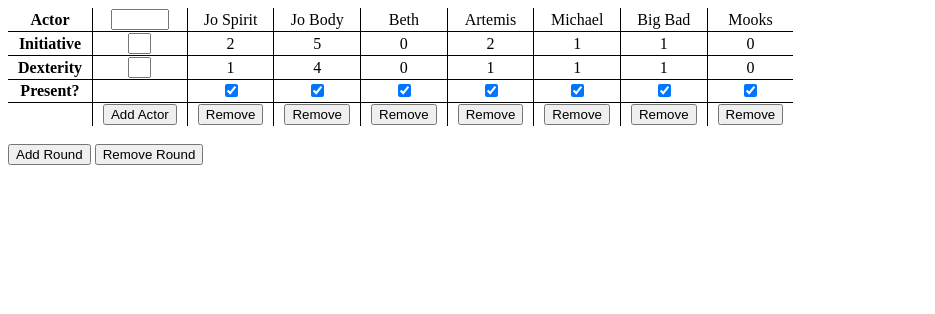
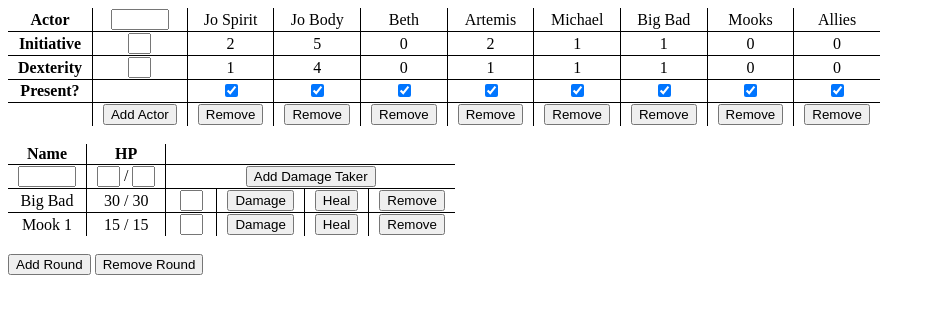
Before and after one commit to bobbysue/white-lies-initiative, a plain HTML site: page index.html in a window 1280 px wide. Shown: the whole page, without its empty margins (0-935 px from the left). Drawn offline with Linux system fonts and the light colour scheme.

Commit message:
Add damage tracker

```diff
--- a/index.html
+++ b/index.html
@@ -9,7 +9,7 @@
 <table id="actorTable">
   <tr>
     <td><b> Actor </b></td>
-    <td><input type='text' id='newName' style='width: 50px'>
+    <td><input type='text' id='newActorName' style='width: 50px'>
   </tr>
   <tr>
     <td><b> Initiative </b></td>
@@ -30,6 +30,19 @@
 </table>
 <br>
 
+<table id="damageTable">
+  <tr>
+    <td><b> Name </b></td>
+    <td><b> HP </b></td>
+    <td></td>
+  </tr>
+  <tr>
+    <td><input type='text' id='newDamageTakerName' style='width: 50px'></td>
+    <td><input type='text' id='newHP'> / <input type='text' id='newMaxHP'></td>
+    <td colspan=4><button type="button" onclick="addDamageTaker()">Add Damage Taker</button></td>
+</table>
+<br>
+
 <button type="button" onclick="addRound()">Add Round</button>
 <button type="button" onclick="removeRound()">Remove Round</button>
 
--- a/main.js
+++ b/main.js
@@ -1,5 +1,6 @@
 currentRound = 0;
 lastActorId = 0;
+lastDamageTakerId = 0;
 
 actors = [
   new Actor("Jo Spirit", 2, 1),
@@ -8,17 +9,34 @@ actors = [
   new Actor("Artemis", 2, 1),
   new Actor("Michael", 1, 1),
   new Actor("Big Bad", 1, 1),
-  new Actor("Mooks", 0, 0)
+  new Actor("Mooks", 0, 0),
+  new Actor("Allies", 0, 0)
+];
+
+damageTakers = [
+  new DamageTaker("Big Bad", 30, 30),
+  new DamageTaker("Mook 1", 15, 15)
 ];
 
 window.onload=function() {
   for (var i = 0; i < actors.length; i++) {
-    addActorToTable(actors[i], i)
+    addActorToTable(actors[i])
+  }
+  for (i = 0; i < damageTakers.length; i++) {
+    addDamageTakerToTable(damageTakers[i])
   }
 }
 
 function d20() {
   return 1 + Math.floor(Math.random() * 20);
+}
+
+function DamageTaker(name, HP, maxHP) {
+  this.name = name;
+  this.HP = HP;
+  this.maxHP = maxHP;
+  this.id = lastDamageTakerId;
+  lastDamageTakerId += 1;
 }
 
 function Actor(name, initiative, dexterity) {
@@ -83,7 +101,7 @@ function removeRound() {
 }
 
 function addActor() {
-  var name = document.getElementById("newName").value;
+  var name = document.getElementById("newActorName").value;
   if (name === "") {
     name = "No name";
   }
@@ -103,7 +121,7 @@ function addActor() {
 function addActorToTable(actor) {
   var table = document.getElementById("actorTable");
   actor.column = table.rows[0].cells.length;
-  var cell = table.rows[0].insertCell().innerHTML = actor.name;
+  table.rows[0].insertCell().innerHTML = actor.name;
   table.rows[1].insertCell().innerHTML = actor.initiative;
   table.rows[2].insertCell().innerHTML = actor.dexterity;
   var checkbox = document.createElement('input');
@@ -113,8 +131,92 @@ function addActorToTable(actor) {
   table.rows[3].insertCell().innerHTML = '<input type="checkbox" id="' + checkbox.id + '">';
   document.getElementById(checkbox.id).checked = true;
   var button = document.createElement('button');
-  button.id = actor.id + " remove";
+  button.id = actor.id + " remove actor";
   table.rows[4].insertCell().innerHTML = '<button type="button" onclick="removeActor(' + actor.id + ')" id="' + button.id + '">Remove</button>';
+}
+
+function addDamageTaker() {
+  var name = document.getElementById("newDamageTakerName").value;
+  if (name === "") {
+    name = "No name";
+  }
+
+  var maxHP = parseInt(document.getElementById("newMaxHP").value);
+  var HP = parseInt(document.getElementById("newHP").value);
+  if (isNaN(maxHP) && isNaN(HP)) {
+    maxHP = 0;
+    HP = maxHP
+  } else if (isNaN(HP)) {
+    HP = maxHP;
+  } else if (isNaN(maxHP)) {
+    maxHP = HP
+  }
+  var damageTaker = new DamageTaker(name, HP, maxHP)
+  damageTakers.push(damageTaker);
+  addDamageTakerToTable(damageTaker);
+}
+
+function addDamageTakerToTable(damageTaker) {
+  var table = document.getElementById("damageTable");
+  table.insertRow()
+  damageTaker.row = table.rows.length - 1;
+  table.rows[damageTaker.row].insertCell().innerHTML = damageTaker.name;
+  table.rows[damageTaker.row].insertCell().innerHTML = damageTaker.HP + ' / ' + damageTaker.maxHP;
+  var HPText = document.createElement('text');
+  HPText.id = damageTaker.id + " HP change";
+  table.rows[damageTaker.row].insertCell().innerHTML = '<input type="text" id="' + HPText.id + '">';
+  var damageButton = document.createElement('button');
+  damageButton.id = damageTaker.id + " damage";
+  table.rows[damageTaker.row].insertCell().innerHTML = '<button type="button" onclick="damage(' + damageTaker.id + ', false)" id="' + damageButton.id + '">Damage</button>';
+  var healButton = document.createElement('button');
+  healButton.id = damageTaker.id + " heal";
+  table.rows[damageTaker.row].insertCell().innerHTML = '<button type="button" onclick="damage(' + damageTaker.id + ', true)" id="' + healButton.id + '">Heal</button>';
+  var removeButton = document.createElement('button');
+  removeButton.id = damageTaker.id + " remove damage taker";
+  table.rows[damageTaker.row].insertCell().innerHTML = '<button type="button" onclick="removeDamageTaker(' + damageTaker.id + ', true)" id="' + removeButton.id + '">Remove</button>';
+}
+
+function damage(id, heal) {
+  var damageTaker;
+  for (var i = 0; i < damageTakers.length; i++) {
+    if (damageTakers[i].id === id) {
+      damageTaker = damageTakers[i];
+      break;
+    }
+  }
+
+  var table = document.getElementById("damageTable");
+  var damage = parseInt(document.getElementById(damageTaker.id + " HP change").value);
+  if (isNaN(damage)) {
+    damage = 0;
+  }
+  if (heal) {
+    damage = -damage;
+  }
+  damageTaker.HP -= damage;
+
+  table.rows[damageTaker.row].cells[1].innerHTML = damageTaker.HP + ' / ' + damageTaker.maxHP;
+}
+
+function removeDamageTaker(id) {
+  console.log(damageTakers);
+  var removedDamageTaker;
+  for (var i = 0; i < damageTakers.length; i++) {
+    if (damageTakers[i].id === id) {
+      removedDamageTaker = damageTakers[i];
+      damageTakers.splice(i,1);
+      break;
+    }
+  }
+  var table = document.getElementById("damageTable");
+  table.deleteRow(removedDamageTaker.row);
+
+  for (var i = 0; i < damageTakers.length; i++) {
+    if (damageTakers[i].row > removedDamageTaker.row) {
+      damageTakers[i].row -= 1;
+    }
+  }
+  console.log(damageTakers);
 }
 
 function removeActor(id) {
```
